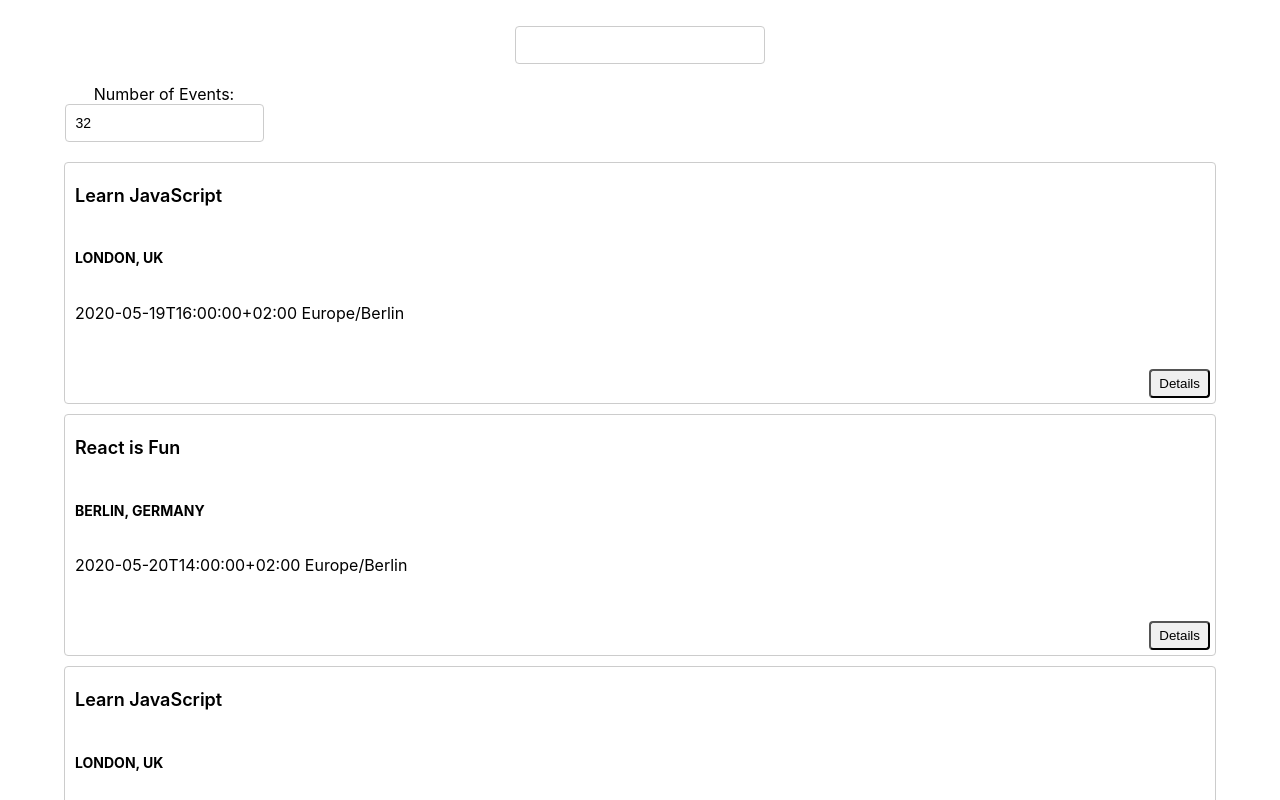
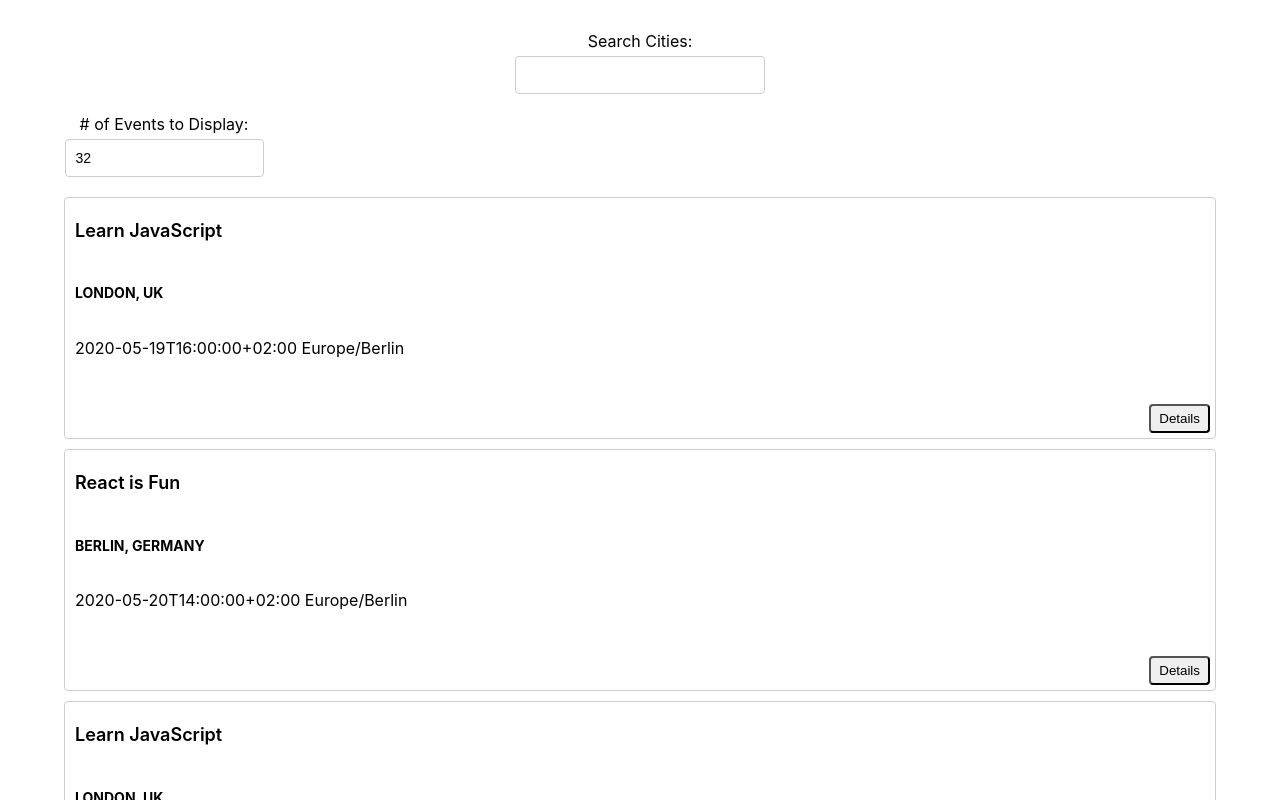
Before and after one commit to mrumiker/meet, a React (Create React App) app: page / in a window 1280 px wide. Shown: the top 800 px of the page. Built offline with nearby package versions, Linux system fonts and the light colour scheme.

Commit message:
add Styling

```diff
--- a/src/App.css
+++ b/src/App.css
@@ -55,7 +55,7 @@ input[type="number"] {
   z-index: 2;
   align-self: center;
   margin: 0;
-  top: 43px;
+  top: 70px;
   font-size: 14px;
   box-shadow: 10px 10px 16px -12px rgba(0, 0, 0, 0.75);
 }
--- a/src/CitySearch.js
+++ b/src/CitySearch.js
@@ -32,6 +32,7 @@ class CitySearch extends Component {
   render() {
     return (
       <div className="CitySearch">
+        <p>Search Cities:</p>
         <input
           type="text"
           className="city"
--- a/src/NumberOfEvents.js
+++ b/src/NumberOfEvents.js
@@ -11,7 +11,7 @@ class NumberOfEvents extends Component {
 
   render() {
     return (<div className='numberOfEvents'>
-      Number of Events: <input
+      <p># of Events to Display:</p> <input
         className='events'
         type='number'
         min='0'
```
